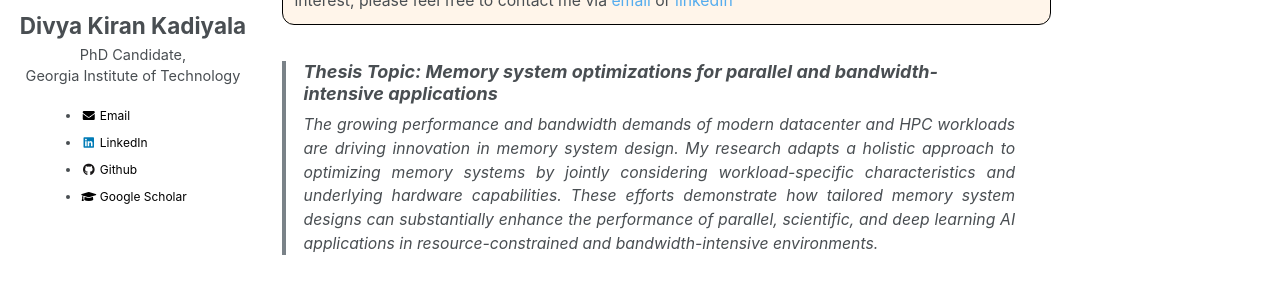
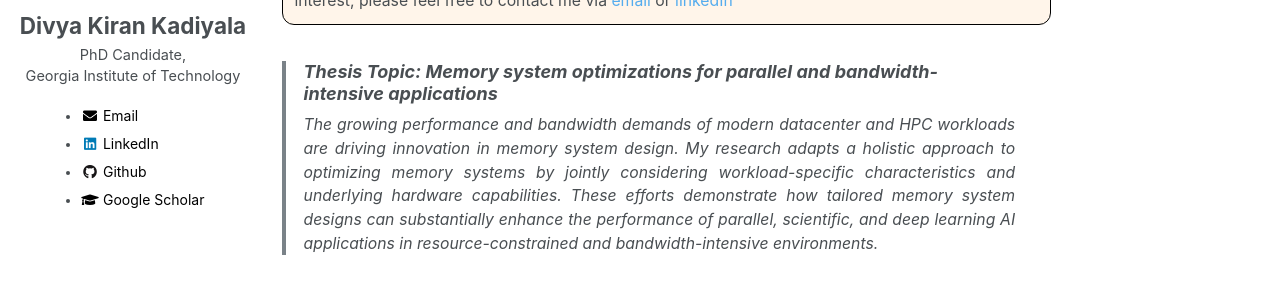
Before and after one commit to dkadiyala3/dkadiyala3.github.io, a Jekyll site: the page built from _pages/about.md, in a window 1280 px wide. Shown: the part 372-672 px from the top of the page. Built offline with Jekyll 4.4.1, drawn with Linux system fonts in a browser that asks for light colours.

Commit message:
slightly increased the size of items (author_urls) in the left side bar

```diff
--- a/_sass/_sidebar.scss
+++ b/_sass/_sidebar.scss
@@ -74,7 +74,7 @@
        text-align:left !important;
      }
 
-     a{ color:#000 !important; text-decoration:none; font-size:12px !important; &:hover{ text-decoration:underline; } }
+     a{ color:#000 !important; text-decoration:none; font-size:14px !important; &:hover{ text-decoration:underline; } }
    }
 
    /* Author name and bio */
```
Also changed, not shown: 2 other files.
